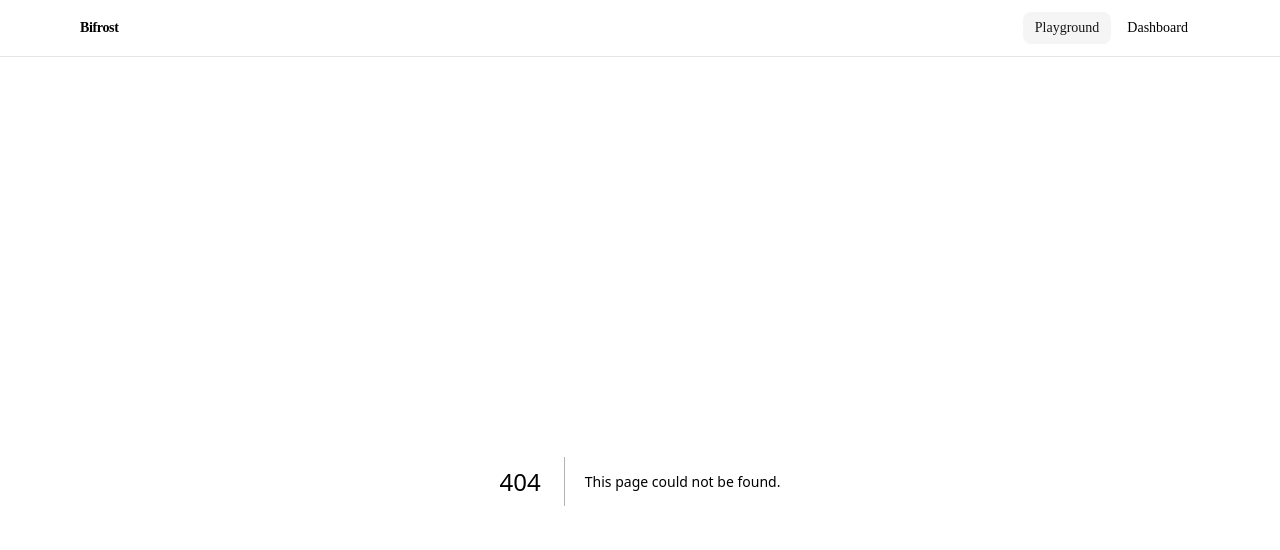
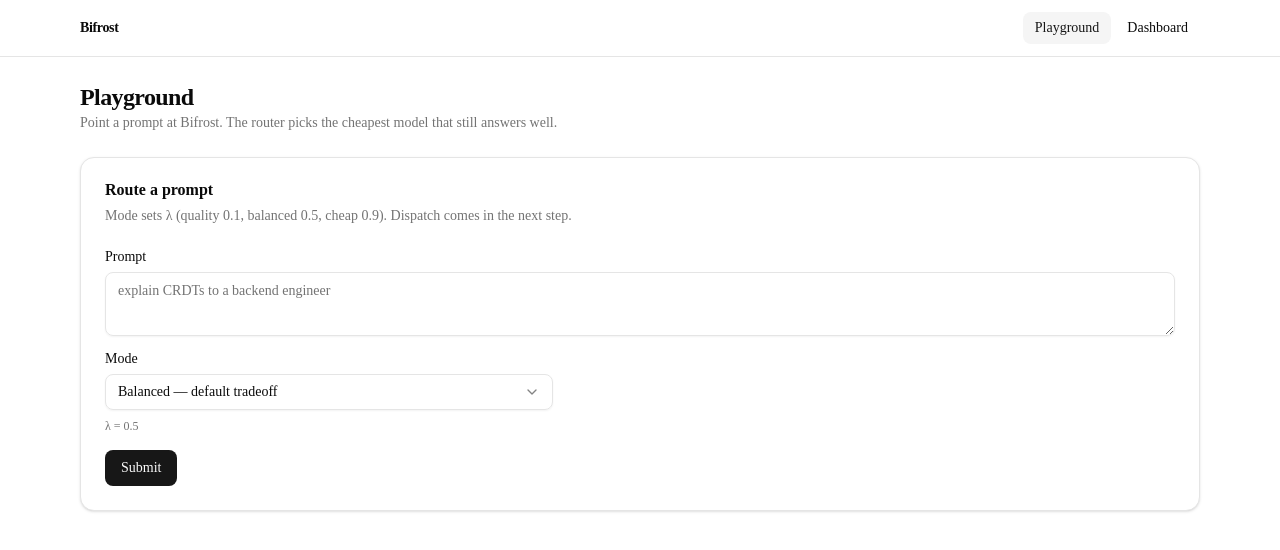
Before and after one commit to Harsh6931/bifrost, a Next.js app in the folder web/: page /playground in a window 1280 px wide. Before the commit this address had no page. Shown: the top 550 px of the page. Built offline with nearby package versions, Linux system fonts and the light colour scheme.

Commit message:
feat: add playground page

```diff
--- /dev/null
+++ b/web/app/playground/page.tsx
@@ -0,0 +1,16 @@
+import { PlaygroundForm } from "@/components/playground-form";
+
+export default function PlaygroundPage() {
+  return (
+    <div className="space-y-6">
+      <div>
+        <h1 className="text-2xl font-semibold tracking-tight">Playground</h1>
+        <p className="text-muted-foreground text-sm">
+          Point a prompt at Bifrost. The router picks the cheapest model that
+          still answers well.
+        </p>
+      </div>
+      <PlaygroundForm />
+    </div>
+  );
+}
```
Also changed, not shown: 1 other file (tests, documents, lock files or other folders).
